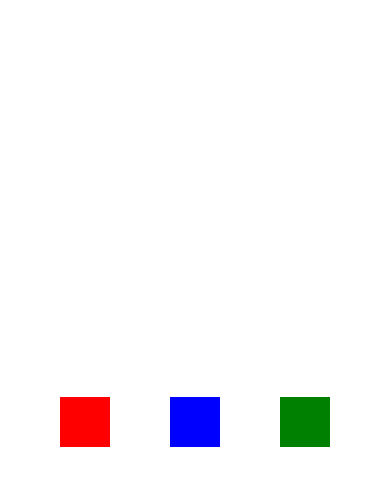
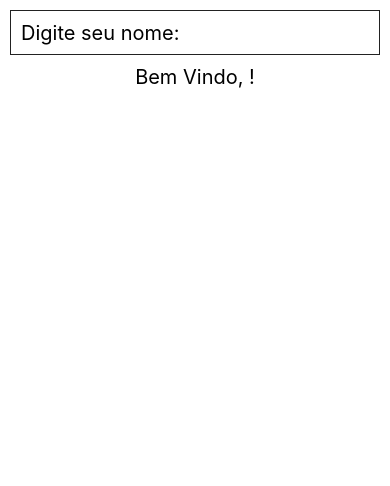
Before and after one commit to Daniel-Nasciment/Curso_React-Native, a React Native app: screen / in a window 390 px wide. Shown: the top 486 px of the page. Built offline with nearby package versions, Linux system fonts and the light colour scheme.

Commit message:
Trabalhando com TextInput do React-Native

```diff
--- a/App.js
+++ b/App.js
@@ -1,15 +1,34 @@
 import React, {Component} from 'react';
-import {View, Text, StyleSheet} from 'react-native';
+import {View, Text, TextInput, StyleSheet} from 'react-native';
 
 class App extends Component {
+
+  constructor(props){
+    super(props);
+    this.state = {
+      nome: ''
+    };
+    this.pegarNome = this.pegarNome.bind(this);
+  }
+
+  pegarNome(texto) {
+    this.setState({
+      nome: texto
+    })
+  }
 
   render(){
 
     return(
-      <View style={{flex: 1, flexDirection: 'row', justifyContent: 'space-evenly', alignItems: 'center'}}>
-        <View style={{height: 50, width: 50, backgroundColor: 'red'}}></View>
-        <View style={{height: 50, width: 50, backgroundColor: 'blue'}}></View>
-        <View style={{height: 50, width: 50, backgroundColor: 'green'}}></View>
+      <View style={styles.container}>
+        <TextInput
+        style={styles.input}
+        placeholder={"Digite seu nome: "}
+        onChangeText={this.pegarNome}
+        />
+
+      <Text style={styles.frase}>Bem Vindo, {this.state.nome}!</Text>
+
       </View>
     );
   }
@@ -17,7 +36,21 @@ class App extends Component {
 }
 
 const styles = StyleSheet.create({
-
+  container: {
+    flex: 1
+  },
+  input: {
+    height: 45,
+    borderWidth: 1,
+    borderColor: '#222',
+    margin: 10,
+    fontSize: 20,
+    padding: 10
+  },
+  frase: {
+    textAlign: 'center',
+    fontSize: 20
+  }
 });
 
 export default App;
```
